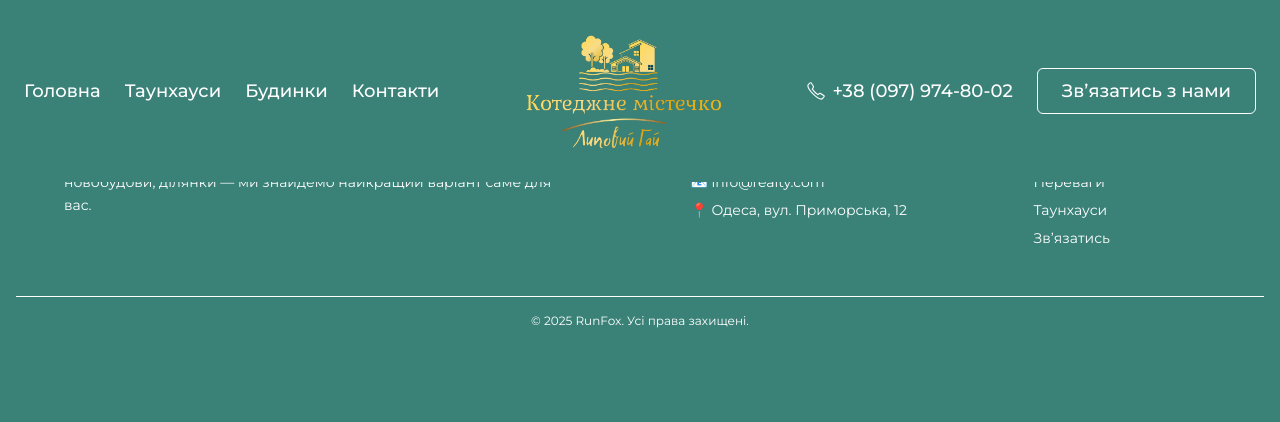
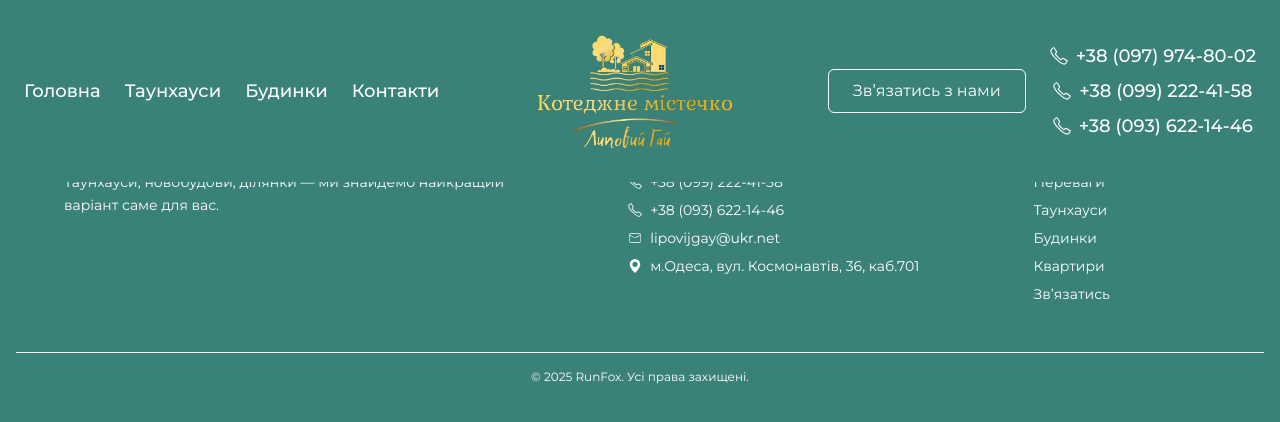
Before and after one commit to LiSazonova/LipoviyGay, a React (Vite) app: page /houses in a window 1280 px wide. Shown: the top 422 px of the page. Built offline with nearby package versions, Linux system fonts and the light colour scheme.

Commit message:
add contacts info

```diff
--- a/src/components/Footer.tsx
+++ b/src/components/Footer.tsx
@@ -12,6 +12,8 @@
 //             новобудови, ділянки — ми знайдемо найкращий варіант саме для вас.
 //           </p>
 //         </div>
+
+import { SlPhone } from 'react-icons/sl';
 
 //         {/* Контакти */}
 //         <div>
@@ -73,7 +75,8 @@
 // };
 
 // export default Footer;
-
+import { CiMail } from 'react-icons/ci';
+import { BsGeoAltFill } from 'react-icons/bs';
 const Footer = () => {
   return (
     <footer
@@ -81,7 +84,7 @@ const Footer = () => {
       className="bg-[#3A8278] text-white pt-16 pb-8 px-4"
     >
       <div className="max-w-6xl mx-auto flex flex-row justify-between gap-10">
-        <div className="max-w-[500px]">
+        <div className="max-w-[450px]">
           <h3 className="text-2xl font-bold mb-4">
             Південний Центр Нерухомості
           </h3>
@@ -94,19 +97,46 @@ const Footer = () => {
         <div>
           <h4 className="text-lg font-semibold mb-4">Контакти</h4>
           <ul className="text-sm space-y-2">
-            <li>
-              📞{' '}
-              <a href="tel:+380979748002" className="hover:underline">
-                +38 (097) 974-80-02
+            <li className="flex items-center gap-2 transition-transform duration-300">
+              <a
+                href="tel:+380979748002"
+                className="flex items-center gap-2 hover:text-yellow-400"
+              >
+                <SlPhone /> +38 (097) 974-80-02
               </a>
             </li>
-            <li>
-              📧{' '}
-              <a href="mailto:info@realty.com" className="hover:underline">
-                info@realty.com
+            <li className="flex items-center gap-2 transition-transform duration-300">
+              <SlPhone />
+              <a
+                href="tel:+380992224158"
+                className="flex items-center gap-2 hover:text-yellow-400"
+              >
+                +38 (099) 222-41-58
               </a>
             </li>
-            <li>📍 Одеса, вул. Приморська, 12</li>
+            <li className="flex items-center gap-2 transition-transform duration-300">
+              <a
+                href="tel:+380936221446"
+                className="flex items-center gap-2 hover:text-yellow-400"
+              >
+                <SlPhone /> +38 (093) 622-14-46
+              </a>
+            </li>
+            <li className="flex items-center gap-2 transition-transform duration-300">
+              <CiMail />
+              <a href="mailto:info@realty.com" className="hover:underline">
+                lipovijgay@ukr.net
+              </a>
+            </li>
+            <li className="flex items-center gap-2 transition-transform duration-300">
+              <BsGeoAltFill />
+              <a
+                href="https://maps.app.goo.gl/LjKHZD3eFEiphnfX7"
+                target="_blank"
+              >
+                м.Одеса, вул. Космонавтів, 36, каб.701
+              </a>
+            </li>
           </ul>
         </div>
 
@@ -129,6 +159,16 @@ const Footer = () => {
               </a>
             </li>
             <li>
+              <a href="#townhouses" className="hover:underline">
+                Будинки
+              </a>
+            </li>
+            <li>
+              <a href="#townhouses" className="hover:underline">
+                Квартири
+              </a>
+            </li>
+            <li>
               <a href="#contact" className="hover:underline">
                 Звʼязатись
               </a>
--- a/src/components/Header.tsx
+++ b/src/components/Header.tsx
@@ -37,21 +37,37 @@ const Header = () => {
           />
 
           {/* Контакты */}
-          <ul className="hidden md:flex items-center gap-6 text-[18px] font-medium">
+          <div className="flex items-center gap-6 justify-between">
+            <button className="bg-transparent border border-white text-[18px] md:text-lg py-3 px-6 rounded-md  hover:bg-white/30  transition">
+              <a href="#contact">Зв’язатись з нами</a>
+            </button>
+            <ul className="flex flex-col items-center gap-2 text-[18px] font-medium">
               <li className="transition-transform duration-300">
                 <a
-                href="tel:+380660000000"
+                  href="tel:+380979748002"
                   className="flex items-center gap-2 hover:text-yellow-400"
                 >
                   <SlPhone /> +38 (097) 974-80-02
                 </a>
               </li>
               <li>
-              <button className="bg-transparent border border-white text-[18px] md:text-lg py-3 px-6 rounded-md  hover:bg-white/30  transition">
-                <a href="#contact">Зв’язатись з нами</a>
-              </button>
+                <a
+                  href="tel:+380992224158"
+                  className="flex items-center gap-2 hover:text-yellow-400"
+                >
+                  <SlPhone /> +38 (099) 222-41-58
+                </a>
+              </li>
+              <li>
+                <a
+                  href="tel:+380936221446"
+                  className="flex items-center gap-2 hover:text-yellow-400"
+                >
+                  <SlPhone /> +38 (093) 622-14-46
+                </a>
               </li>
             </ul>
+          </div>
         </div>
       </motion.header>
     </div>
--- a/src/components/Hero.tsx
+++ b/src/components/Hero.tsx
@@ -106,7 +106,7 @@
 // export default Hero;
 
 import { motion } from 'framer-motion';
-import heroImage from '../assets/1.jpg';
+import heroImage from '../assets/townhouse.jpg';
 import Header from './Header';
 
 const Hero = () => {
@@ -120,6 +120,7 @@ const Hero = () => {
         className="absolute inset-0 bg-cover bg-bottom"
         style={{
           backgroundImage: `linear-gradient(to top, rgba(0,0,0,0.6), rgba(0,0,0,0.1)), url(${heroImage})`,
+          // backgroundImage: `url(${heroImage})`,
         }}
       />
 
@@ -155,9 +156,9 @@ const Hero = () => {
         transition={{ duration: 0.8, delay: 0.3 }}
         className="absolute bottom-50 right-6 text-white text-lg md:text-xl space-y-2 z-10"
       >
-        <li>◼︎ Територія котеджного містечка — 6 га</li>
+        <li>◼︎ Територія котеджного містечка — 2 га</li>
         <li>◼︎ Вибір планувань і оздоблення будинків</li>
-        <li>◼︎ Сонячна електроенергія</li>
+        {/* <li>◼︎ Сонячна електроенергія</li> */}
       </motion.ul>
     </section>
   );
--- a/src/components/TownhouseExamples.tsx
+++ b/src/components/TownhouseExamples.tsx
@@ -7,63 +7,21 @@ const TownhouseExamples = () => {
   const houses = [
     {
       id: 1,
-      title: 'Таунхаус №1',
-      desc: '130 м² · 2 поверхи · 3 спальні · тераса',
+      title: 'Таунхауси',
+      desc: 'від 98 м² до 130 м²',
       image: '/townhouses/townhouse.jpg',
     },
     {
       id: 2,
-      title: 'Таунхаус №2',
-      desc: '145 м² · гараж · панорамні вікна',
-      image: '/townhouses/townhouse.jpg',
+      title: 'Будинки',
+      desc: 'від 80 м² до 150 м²',
+      image: '/advantages/advantages5.jpg',
     },
     {
       id: 3,
-      title: 'Таунхаус №3',
-      desc: '120 м² · власний дворик · кухня-студія',
-      image: '/townhouses/townhouse.jpg',
-    },
-    {
-      id: 4,
-      title: 'Таунхаус №4',
-      desc: '120 м² · власний дворик · кухня-студія',
-      image: '/townhouses/townhouse.jpg',
-    },
-    {
-      id: 5,
-      title: 'Таунхаус №5',
-      desc: '120 м² · власний дворик · кухня-студія',
-      image: '/townhouses/townhouse.jpg',
-    },
-    {
-      id: 6,
-      title: 'Таунхаус №5',
-      desc: '120 м² · власний дворик · кухня-студія',
-      image: '/townhouses/townhouse.jpg',
-    },
-    {
-      id: 7,
-      title: 'Таунхаус №5',
-      desc: '120 м² · власний дворик · кухня-студія',
-      image: '/townhouses/townhouse.jpg',
-    },
-    {
-      id: 8,
-      title: 'Таунхаус №5',
-      desc: '120 м² · власний дворик · кухня-студія',
-      image: '/townhouses/townhouse.jpg',
-    },
-    {
-      id: 9,
-      title: 'Таунхаус №5',
-      desc: '120 м² · власний дворик · кухня-студія',
-      image: '/townhouses/townhouse.jpg',
-    },
-    {
-      id: 10,
-      title: 'Таунхаус №5',
-      desc: '120 м² · власний дворик · кухня-студія',
-      image: '/townhouses/townhouse.jpg',
+      title: 'Квартири',
+      desc: 'від 50 м² до 72 м²',
+      image: '/townhouses/flat.jpg',
     },
   ];
 
@@ -75,7 +33,7 @@ const TownhouseExamples = () => {
     >
       <div className="max-w-6xl mx-auto">
         <h2 className="text-4xl font-bold text-white mb-8 text-center">
-          Таунхауси
+          Наша забудова
         </h2>
 
         <div className="flex justify-end gap-4 mb-4">
```
Also changed, not shown: public/townhouses/flat.jpg (added), src/assets/townhouse.jpg (added). Lines whose indentation alone changed are shown as unchanged.
